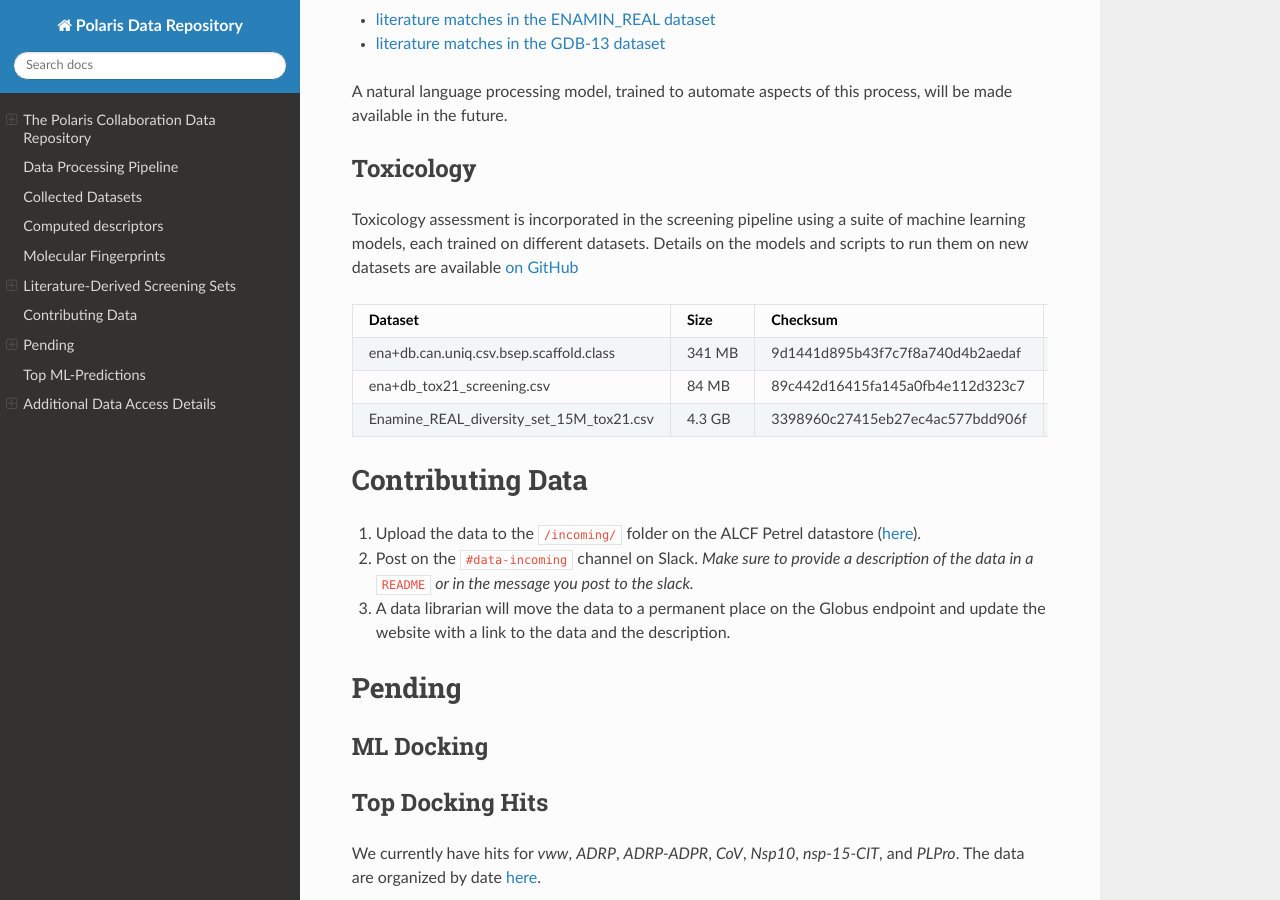
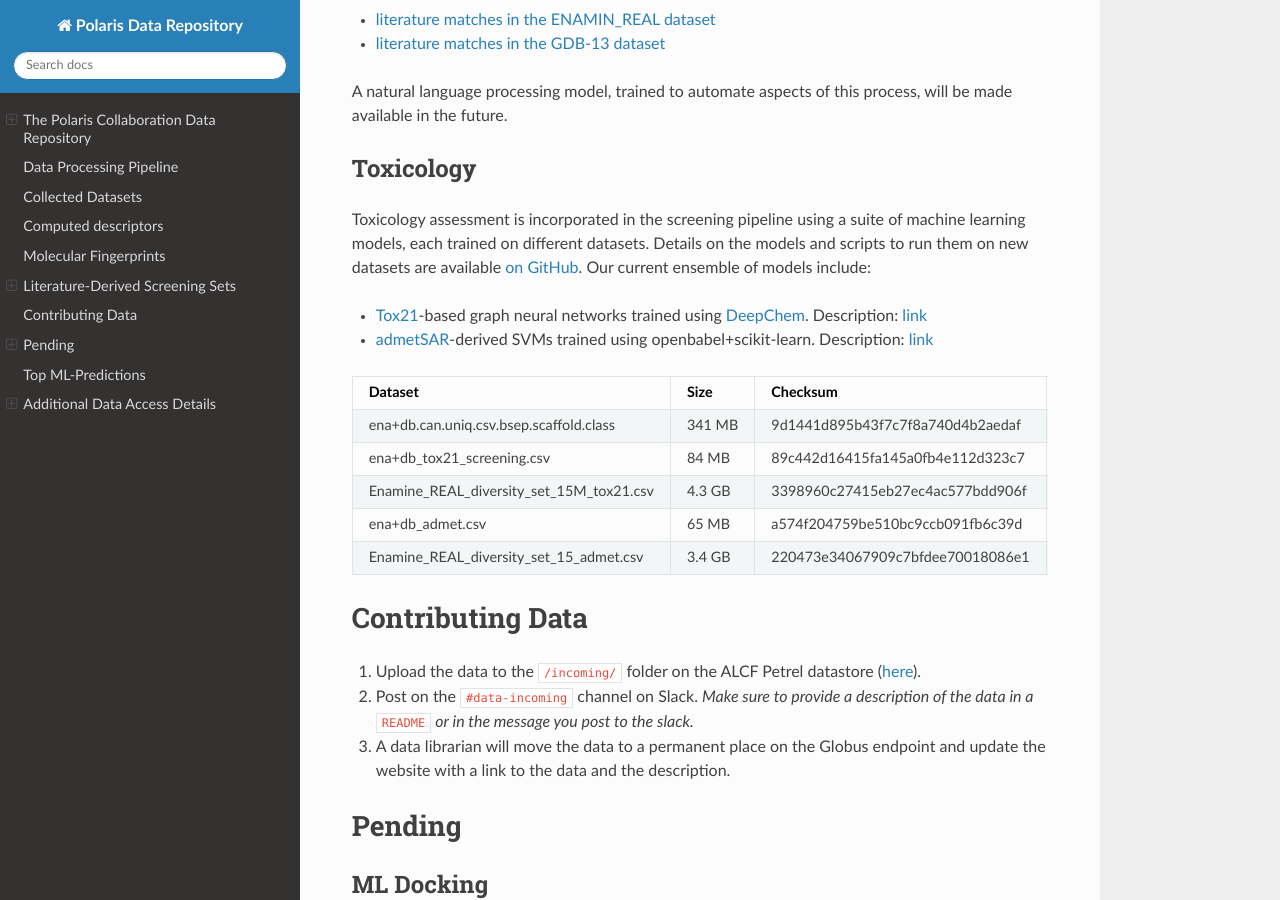
Before and after one commit to 2019-ncovgroup/2019-nCoVdata, a Sphinx documentation site: the page built from docs/index.rst, in a window 1280 px wide and 900 px high, scrolled down 2938 px. Built offline with Sphinx 7.4.7 and the Read the Docs theme 2.0.0, drawn with Linux system fonts in a browser that asks for light colours.

Commit message:
First batch of admetSAR toxicity models

```diff
--- a/docs/index.rst
+++ b/docs/index.rst
@@ -101,7 +101,11 @@ Toxicology
 ----------
 Toxicology assessment is incorporated in the screening pipeline using a suite of machine learning models,
 each trained on different datasets.
-Details on the models and scripts to run them on new datasets are available `on GitHub <https://github.com/globus-labs/toxicity-prediction>`_
+Details on the models and scripts to run them on new datasets are available `on GitHub <https://github.com/globus-labs/toxicity-prediction>`_.
+Our current ensemble of models include:
+
+- `Tox21 <https://tripod.nih.gov/tox21/challenge/data.jsp>`_-based graph neural networks trained using `DeepChem <https://deepchem.io/>`_. Description: `link <https://github.com/globus-labs/toxicity-prediction/tree/master/deepchem/graph-conv/tox21-screen-results>`_
+- `admetSAR <https://doi.org/10.1021/ci300367a>`_-derived SVMs trained using openbabel+scikit-learn. Description: `link <https://github.com/globus-labs/toxicity-prediction/tree/master/admet/maccs%2Bsvm/screening-results>`_
 
 ============================================  =========== ================================= =============
 Dataset                                           Size        Checksum                       Location(s)
@@ -109,6 +113,8 @@ Dataset                                           Size        Checksum
 ena+db.can.uniq.csv.bsep.scaffold.class         341 MB    9d1441d895b43f7c7f8a740d4b2aedaf  `Petrel <https://app.globus.org/file-manager?origin_id=a386b552-6086-11ea-9688-0e56c063f437&origin_path=%2Fdata%2Ftoxicology%2F>`_
 ena+db_tox21_screening.csv                      84 MB     89c442d16415fa145a0fb4e112d323c7  `Petrel <https://app.globus.org/file-manager?origin_id=a386b552-6086-11ea-9688-0e56c063f437&origin_path=%2Fdata%2Ftoxicology%2Ftox21-screen-results%2F>`_
 Enamine_REAL_diversity_set_15M_tox21.csv        4.3 GB    3398960c27415eb27ec4ac577bdd906f  `Petrel <https://app.globus.org/file-manager?destination_id=a386b552-6086-11ea-9688-0e56c063f437&destination_path=%2Fdata%2Ftoxicology%2Ftox21-screen-results%2F>`_
+ena+db_admet.csv                                65 MB     a574f204759be510bc9ccb091fb6c39d  `Petrel <https://app.globus.org/file-manager?destination_id=a386b552-6086-11ea-9688-0e56c063f437&destination_path=%2Fdata%2Ftoxicology%2Fadmet-screen-results%2F>`_
+Enamine_REAL_diversity_set_15_admet.csv         3.4 GB    220473e34067909c7bfdee70018086e1  `Petrel <https://app.globus.org/file-manager?destination_id=a386b552-6086-11ea-9688-0e56c063f437&destination_path=%2Fdata%2Ftoxicology%2Fadmet-screen-results%2F>`_
 ============================================  =========== ================================= =============
 
 Contributing Data
```
